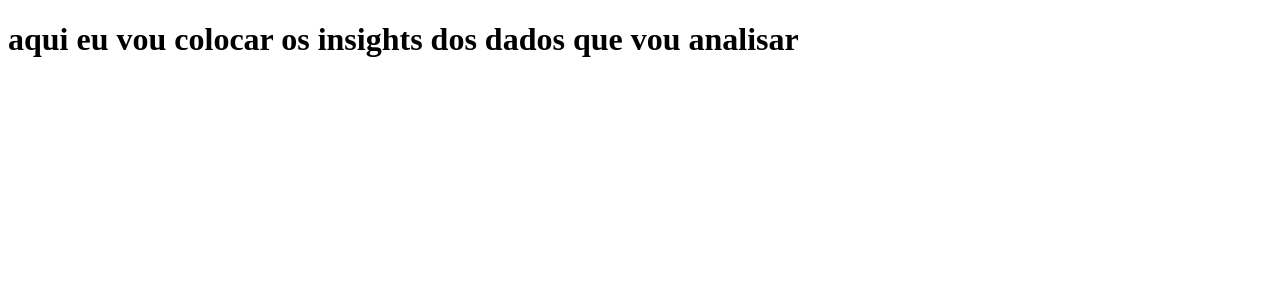
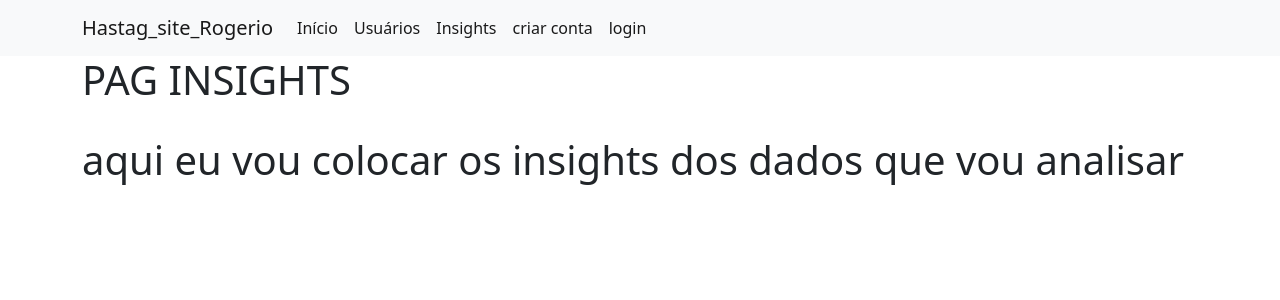
Before and after one commit to rogeriomor/hashtag_site, a Flask app: page /insight in a window 1280 px wide. Shown: the top 300 px of the page. Run offline with Flask 2, Linux system fonts and the light colour scheme.

Commit message:
terça feira

```diff
--- a/main.py
+++ b/main.py
@@ -1,9 +1,16 @@
 # a pasta templates tem de ter exatamente este nome pois o flask vai procurar por ela para interligar as pastas, e este é um padrão
 
 
-from flask import Flask, render_template
+from flask import Flask, render_template, url_for
+from forms import FormLogin, FormCriarConta
 
+
+#esse url_for serve pra padronizar o acesso, e se precisar mudar o link muda tudo de uma vez, pois vai mudar o link dentro da função, so nao pode mudar o nome da função
 app = Flask(__name__)# isso aqui sempre precis ter
+
+lista_usuarios=['rogerio','xico','pipoca']
+#pra nao gerar esse token na mao, usando o terminal podese importar a biblioteca secrets e da o comandosecrets.token_hex(16 e ele cria um token seguro de 16 bytes
+app.config['SECRET_KEY']='b4ba0a4cf07b87991d1aec13cc70b7f0'
 
 @app.route('/') # esse barra é o caminho da pasta
 def home():
@@ -14,7 +21,17 @@
 def insight():
     return render_template('insight.html')
 
+
+@app.route('/usuarios')
+def usuarios():
+    return render_template('usuarios.html',lista_usuarios=lista_usuarios)
+
+@app.route('/login_cc')
+def login_cc():
+    form_login = FormLogin()
+    form_criarconta = FormCriarConta()
+    return render_template('login_cc.html', form_login=form_login, form_criarconta=form_criarconta)
+
+
 if __name__ == '__main__':
-    app.run(debug=True)
-
-    print()
+    app.run(debug=True)# esse debug=True garante que o site seja atualizado conforme muda o codigo
--- /dev/null
+++ b/templates/base.html
@@ -0,0 +1,21 @@
+<!DOCTYPE html>
+<html lang="pt-br">
+<head>
+    <meta charset="UTF-8">
+    <title>Hastag_Site_Rogerio</title>
+    <!--esse link abaixo é o link de css do bootstrap, copiei e colei-->
+    <link href="https://cdn.jsdelivr.net/npm/bootstrap@5.1.3/dist/css/bootstrap.min.css" rel="stylesheet" integrity="sha384-1BmE4kWBq78iYhFldvKuhfTAU6auU8tT94WrHftjDbrCEXSU1oBoqyl2QvZ6jIW3" crossorigin="anonymous">
+
+  {% block head %}
+  {% endblock %}
+
+
+</head>
+<body>
+    {% include 'navbar.html'%}
+    {% block body %}
+    {% endblock %}
+  <!--esse link do boostrap tambem tem de ser copiado pra permitir o bootstrp colocar o javascript-->
+  <script src="https://cdn.jsdelivr.net/npm/bootstrap@5.1.3/dist/js/bootstrap.bundle.min.js" integrity="sha384-ka7Sk0Gln4gmtz2MlQnikT1wXgYsOg+OMhuP+IlRH9sENBO0LRn5q+8nbTov4+1p" crossorigin="anonymous"></script>
+</body>
+</html>
--- a/templates/insight.html
+++ b/templates/insight.html
@@ -1,10 +1,9 @@
-<!DOCTYPE html>
-<html lang="en">
-<head>
-    <meta charset="UTF-8">
-    <title>insight</title>
-</head>
-<body>
-<h1>aqui eu vou colocar os insights dos dados que vou analisar</h1>
-</body>
-</html>
+{% extends 'base.html' %}
+
+
+{% block body %}
+    <div class="container">
+        <h1> PAG INSIGHTS</h1><br>
+        <h1>aqui eu vou colocar os insights dos dados que vou analisar</h1>
+    </div>
+{% endblock %}
--- /dev/null
+++ b/templates/navbar.html
@@ -0,0 +1,28 @@
+<nav class="navbar navbar-expand-lg navbar-light bg-light">
+  <div class="container-fluid container">
+    <a class="navbar-brand" href="{{url_for('home')}}">Hastag_site_Rogerio</a>
+    <div class="collapse navbar-collapse" id="navbarSupportedContent">
+      <ul class="navbar-nav me-auto mb-2 mb-lg-0">
+        <li class="nav-item">
+          <a class="nav-link active" aria-current="page" href="{{url_for('home')}}">Início</a>
+        </li>
+        <li class="nav-item">
+          <a class="nav-link active" aria-current="page" href="{{url_for('usuarios')}}">Usuários</a>
+        </li>
+        <li class="nav-item">
+          <a class="nav-link active" aria-current="page" href="{{url_for('insight')}}">Insights</a>
+        </li>
+        <li class="nav-item">
+          <a class="nav-link active" aria-current="page" href="{{url_for('login_cc')}}">criar conta</a>
+        </li>
+          <li class="nav-item">
+          <a class="nav-link active" aria-current="page" href="{{url_for('login_cc')}}">login</a>
+       </li>
+      </ul>
+      <ul class="d-flex navbar-nav">
+
+
+      </ul>
+    </div>
+  </div>
+</nav>
```
Also changed, not shown: forms.py (added, +21 -0 lines), templates/home.html (+12 -10 lines), templates/login_cc.html (added, +22 -0 lines).
